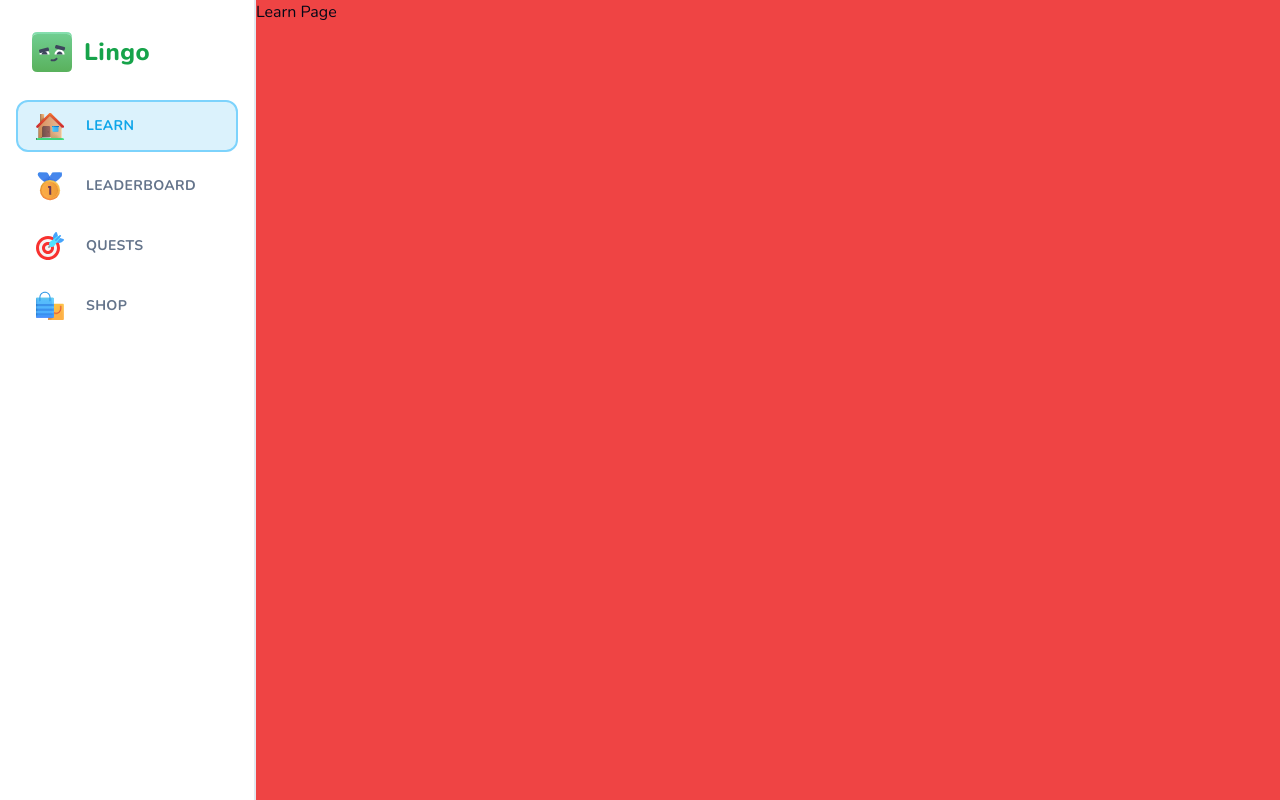
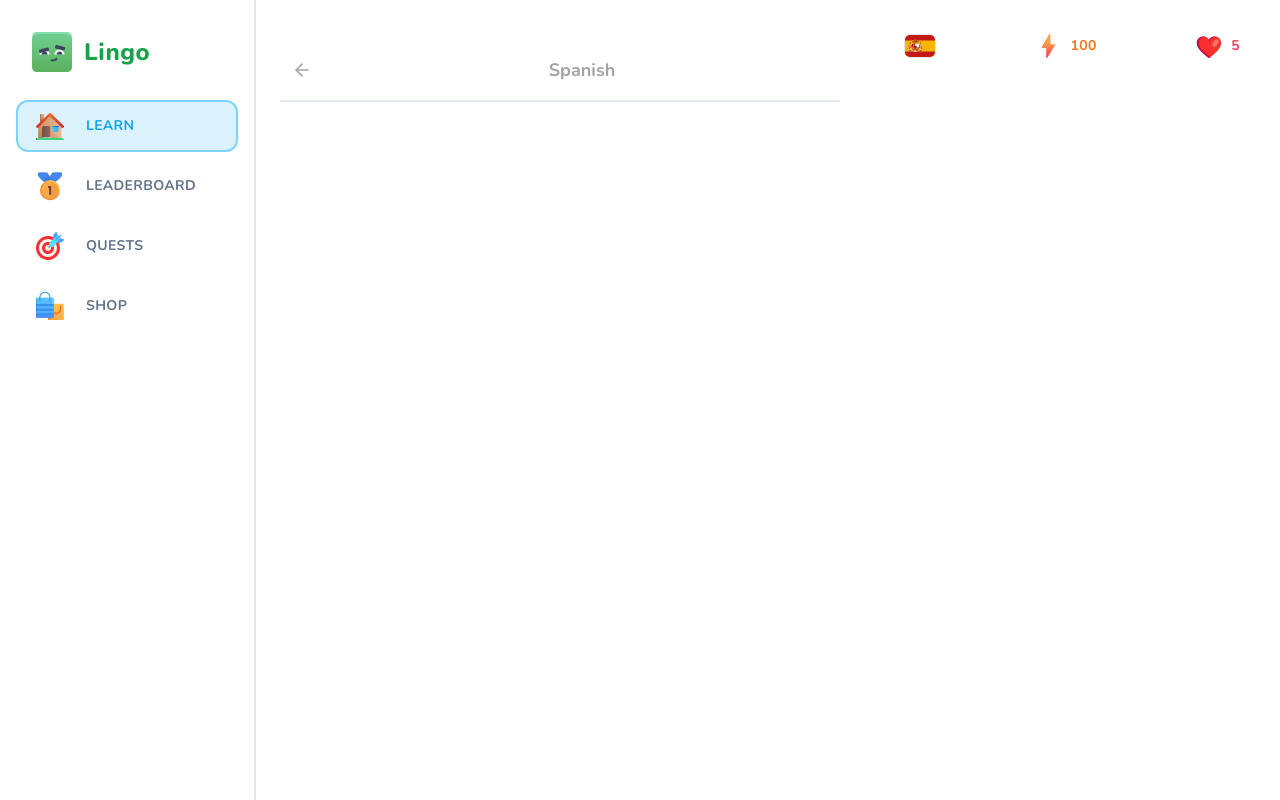
Before and after one commit to DmitriyAngve/my-lingo, a Next.js app: page /learn in a window 1280 px wide. Built offline with nearby package versions, Linux system fonts and the light colour scheme.

Commit message:
feat: Page wrappers

```diff
--- a/app/(main)/layout.tsx
+++ b/app/(main)/layout.tsx
@@ -11,7 +11,7 @@
       <MobileHeader />
       <Sidebar className="hidden lg:flex" />
       <main className="lg:pl-[256px] h-full pt-[50px] lg:pt-0">
-        <div className="bg-red-500 h-full">{children}</div>
+        <div className="max-w-[1056px] mx-auto pt-6 h-full">{children}</div>
       </main>
     </>
   );
--- /dev/null
+++ b/app/(main)/learn/header.tsx
@@ -0,0 +1,23 @@
+import { ArrowLeftIcon } from "lucide-react";
+import Link from "next/link";
+
+import { Button } from "@/components/ui/button";
+
+type Props = {
+  title: string;
+};
+
+export const Header = ({ title }: Props) => {
+  return (
+    <div className="sticky top-0 bg-white pb-3 lg:pt-[28px] flex items-center justify-between border-b-2 mb-5 text-neutral-400 lg:z-50">
+      <Link href="/courses">
+        <Button variant="ghost" size="sm">
+          <ArrowLeftIcon className="h-5 w-5 stroke-2 text-neutral-400" />
+        </Button>
+      </Link>
+      <h1 className="font-bold text-lg">{title}</h1>
+      {/* далее идет пустой див, чтобы отцентровать title */}
+      <div></div>
+    </div>
+  );
+};
--- a/app/(main)/learn/page.tsx
+++ b/app/(main)/learn/page.tsx
@@ -1,5 +1,25 @@
+import { FeedWrapper } from "@/components/feed-wrapper";
+import { StickWrapper } from "@/components/sticky-wrapper";
+import { UserProgress } from "@/components/user-progress";
+
+import { Header } from "./header";
+
 const LearnPage = () => {
-  return <div>Learn Page</div>;
+  return (
+    <div className="flex flex-row-reverse gap-[48px] px-6">
+      <StickWrapper>
+        <UserProgress
+          activeCourse={{ title: "Spanish", imageSrc: "/es.svg" }}
+          hearts={5}
+          points={100}
+          hasActiveSubscription={false}
+        />
+      </StickWrapper>
+      <FeedWrapper>
+        <Header title="Spanish" />
+      </FeedWrapper>
+    </div>
+  );
 };
 
 export default LearnPage;
--- /dev/null
+++ b/components/feed-wrapper.tsx
@@ -0,0 +1,7 @@
+type Props = {
+  children: React.ReactNode;
+};
+
+export const FeedWrapper = ({ children }: Props) => {
+  return <div className="flex-1 relative top-0 pb-10">{children}</div>;
+};
--- /dev/null
+++ b/components/sticky-wrapper.tsx
@@ -0,0 +1,13 @@
+type Props = {
+  children: React.ReactNode;
+};
+
+export const StickWrapper = ({ children }: Props) => {
+  return (
+    <div className="hidden lg:block w-[368px] sticky self-end bottom-6">
+      <div className="min-h-[calc(100vh-48px)] sticky top-6 flex flex-col gap-y-4">
+        {children}
+      </div>
+    </div>
+  );
+};
--- /dev/null
+++ b/components/user-progress.tsx
@@ -0,0 +1,62 @@
+import Link from "next/link";
+import { Button } from "./ui/button";
+import Image from "next/image";
+import { InfinityIcon } from "lucide-react";
+
+type Props = {
+  activeCourse: { imageSrc: string; title: string }; // TODO Replace with DB types
+  hearts: number;
+  points: number;
+  hasActiveSubscription: boolean;
+};
+
+export const UserProgress = ({
+  activeCourse,
+  points,
+  hearts,
+  hasActiveSubscription,
+}: Props) => {
+  return (
+    <div className="flex items-center justify-between gap-x-2 w-full">
+      <Link href="/courses">
+        <Button variant="ghost">
+          <Image
+            src={activeCourse.imageSrc}
+            alt={activeCourse.title}
+            className="rounded-md border"
+            width={32}
+            height={32}
+          />
+        </Button>
+      </Link>
+      <Link href="/shop">
+        <Button variant="ghost" className="text-orange-500">
+          <Image
+            src="/points.svg"
+            width={28}
+            height={28}
+            alt="Points"
+            className="mr-2"
+          />
+          {points}
+        </Button>
+      </Link>
+      <Link href="/shop">
+        <Button variant="ghost" className="text-rose-500">
+          <Image
+            src="/heart.svg"
+            width={28}
+            height={28}
+            alt="Hearts"
+            className="mr-2"
+          />
+          {hasActiveSubscription ? (
+            <InfinityIcon className="h-4 w-4 stoke-[3]" />
+          ) : (
+            hearts
+          )}
+        </Button>
+      </Link>
+    </div>
+  );
+};
```
Also changed, not shown: public/heart.svg (added), public/points.svg (added).
